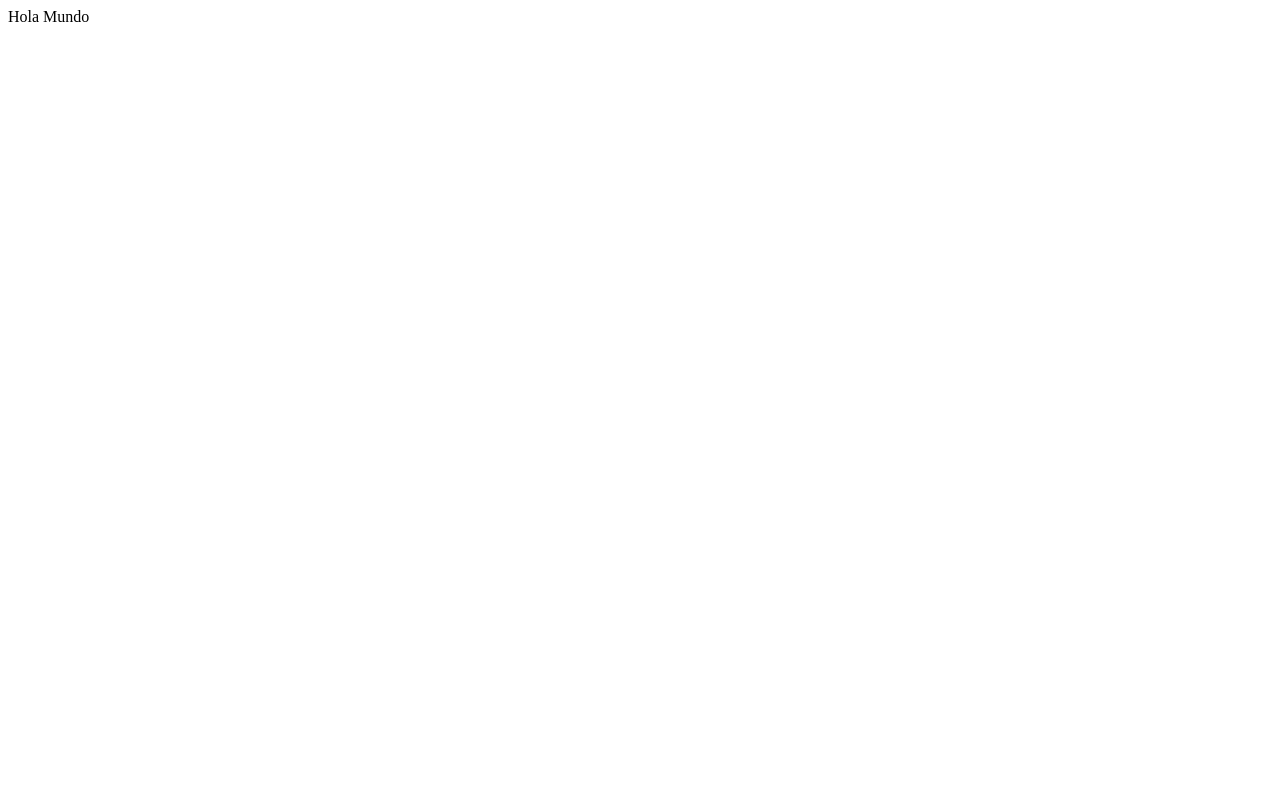
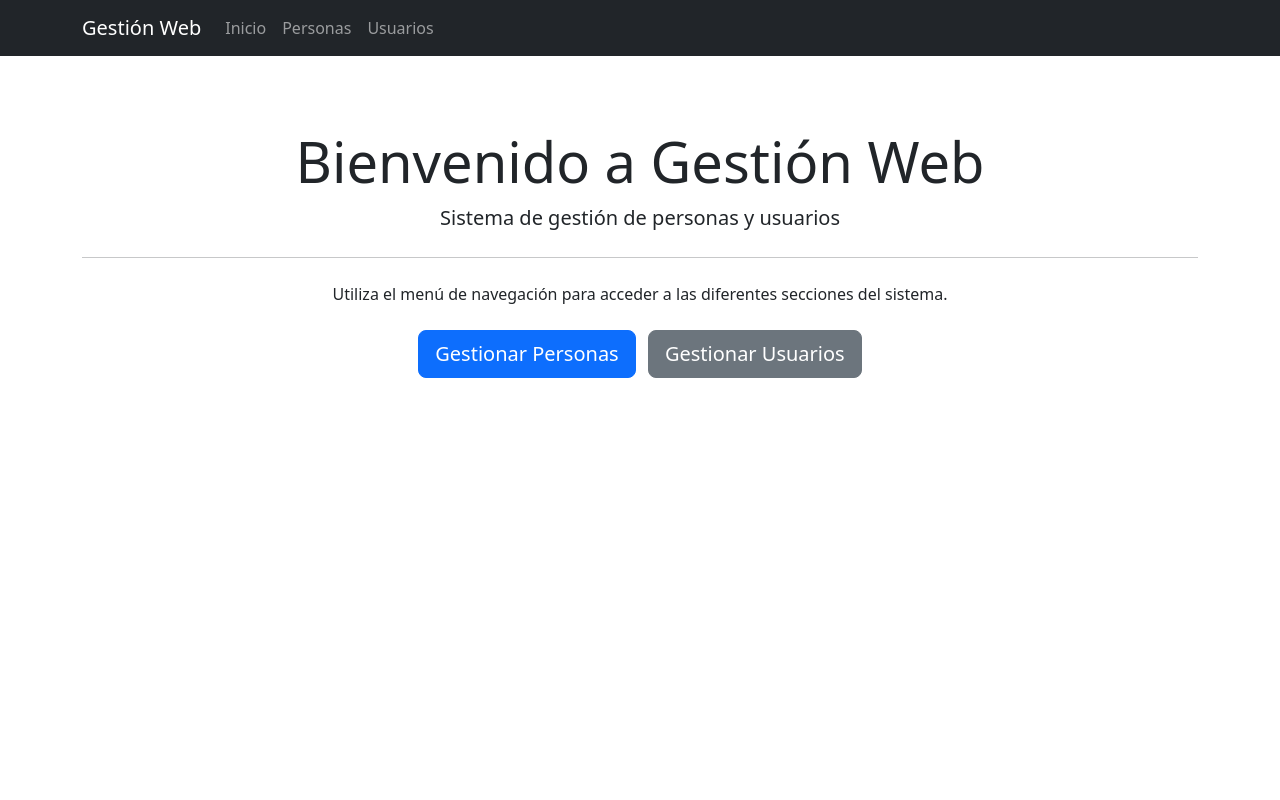
Before and after one commit to lg6iquique/inmobiliaria, a Django app: page / in a window 1280 px wide. Before the commit the page is almost empty. Run offline with Django 5.2, Linux system fonts and the light colour scheme.

Commit message:
unificar el menu de navaegacions

```diff
--- a/templates/base.html
+++ b/templates/base.html
@@ -18,6 +18,12 @@
             </button>
             <div class="collapse navbar-collapse" id="navbarNav">
                 <ul class="navbar-nav me-auto">
+                    <li class="nav-item">
+                        <a class="nav-link" href="{% url 'index' %}">Inicio</a>
+                    </li>
+                    <li class="nav-item">
+                        <a class="nav-link" href="{% url 'persona_list' %}">Personas</a>
+                    </li>
                     <li class="nav-item">
                         <a class="nav-link" href="{% url 'usuarios:lista' %}">Usuarios</a>
                     </li>
--- /dev/null
+++ b/templates/inicio.html
@@ -0,0 +1,24 @@
+{% extends 'base.html' %}
+
+{% block title %}Inicio - Gestión Web{% endblock %}
+
+{% block content %}
+<div class="row">
+    <div class="col-md-12">
+        <div class="jumbotron text-center py-5">
+            <h1 class="display-4">Bienvenido a Gestión Web</h1>
+            <p class="lead">Sistema de gestión de personas y usuarios</p>
+            <hr class="my-4">
+            <p>Utiliza el menú de navegación para acceder a las diferentes secciones del sistema.</p>
+            <div class="mt-4">
+                <a class="btn btn-primary btn-lg me-2" href="{% url 'persona_list' %}" role="button">
+                    <i class="bi bi-people"></i> Gestionar Personas
+                </a>
+                <a class="btn btn-secondary btn-lg" href="{% url 'usuarios:lista' %}" role="button">
+                    <i class="bi bi-person-badge"></i> Gestionar Usuarios
+                </a>
+            </div>
+        </div>
+    </div>
+</div>
+{% endblock %}
--- a/web/templates/web/persona_confirm_delete.html
+++ b/web/templates/web/persona_confirm_delete.html
@@ -1,4 +1,4 @@
-{% extends 'web/base.html' %}
+{% extends 'base.html' %}
 
 {% block title %}Eliminar Persona{% endblock %}
 
--- a/web/templates/web/persona_detail.html
+++ b/web/templates/web/persona_detail.html
@@ -1,4 +1,4 @@
-{% extends 'web/base.html' %}
+{% extends 'base.html' %}
 
 {% block title %}Detalle de Persona{% endblock %}
 
--- a/web/templates/web/persona_form.html
+++ b/web/templates/web/persona_form.html
@@ -1,4 +1,4 @@
-{% extends 'web/base.html' %}
+{% extends 'base.html' %}
 
 {% block title %}{{ action }} Persona{% endblock %}
 
--- a/web/templates/web/persona_list.html
+++ b/web/templates/web/persona_list.html
@@ -1,4 +1,4 @@
-{% extends 'web/base.html' %}
+{% extends 'base.html' %}
 
 {% block title %}Lista de Personas{% endblock %}
 
--- a/web/views.py
+++ b/web/views.py
@@ -5,8 +5,8 @@ from .forms import PersonaForm
 
 
 def index(request):
-    """Vista principal - Hola Mundo."""
-    return HttpResponse("Hola Mundo")
+    """Vista principal - Página de inicio."""
+    return render(request, 'inicio.html')
 
 
 def persona_list(request):
```
